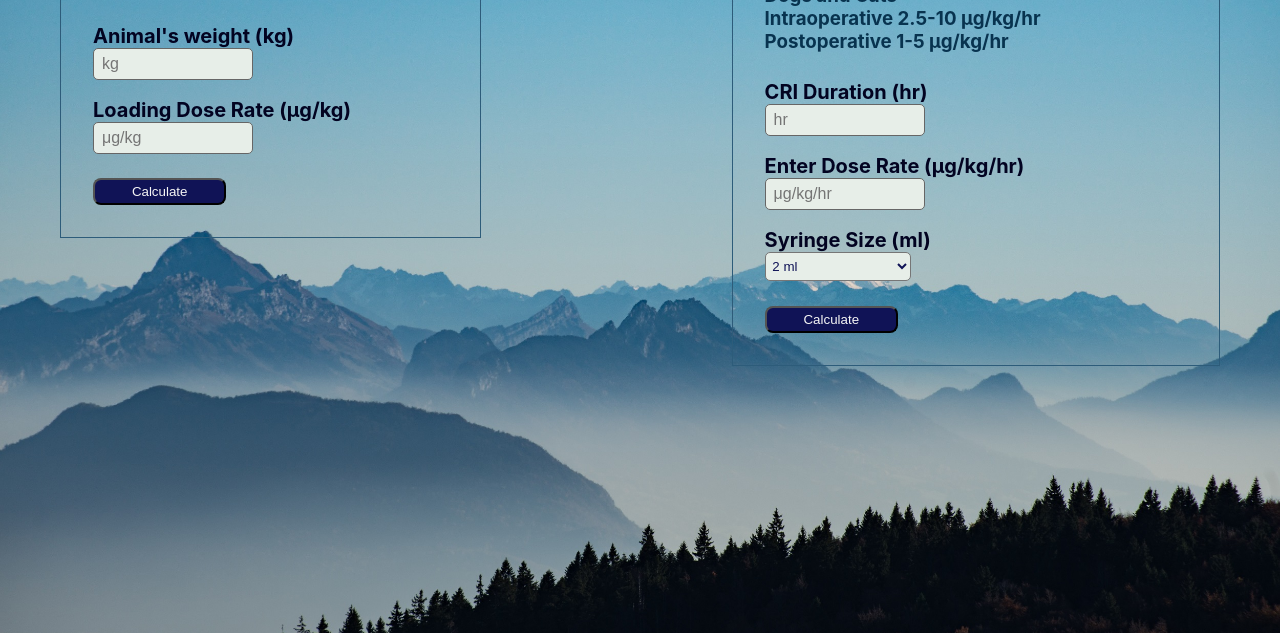
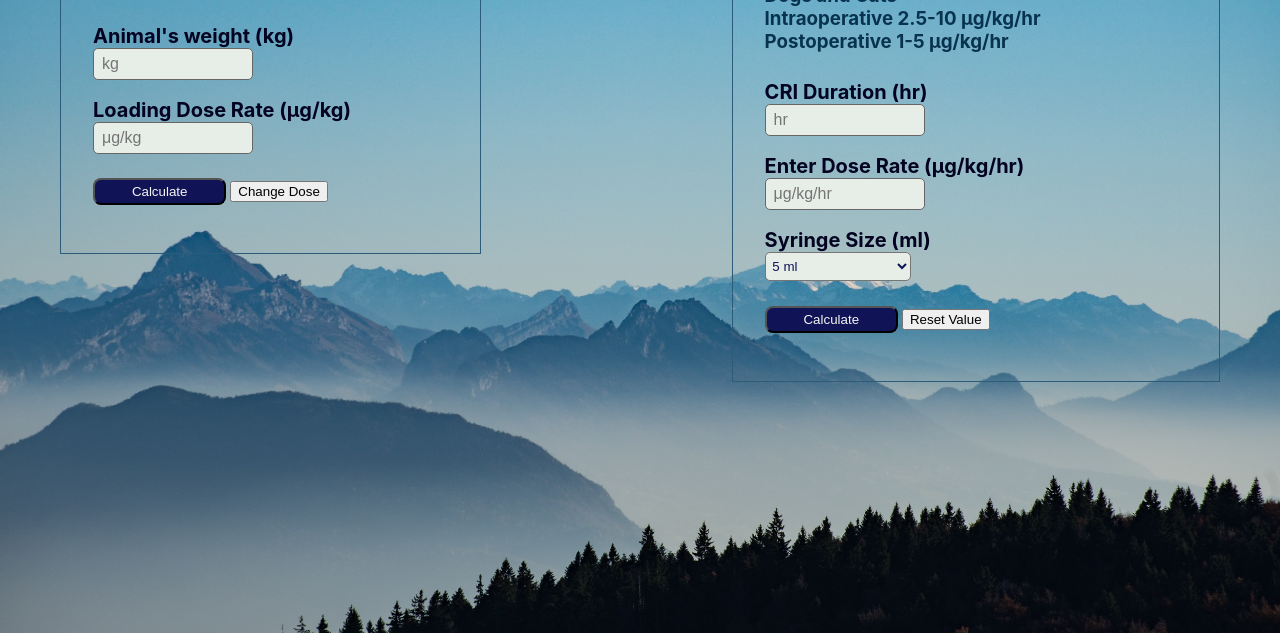
Before and after one commit to kissimoto/fentssyringe, a plain HTML site: page index.html in a window 1280 px wide. Shown: the part 183-816 px from the top of the page. Drawn offline with Linux system fonts and the light colour scheme.

Commit message:
Update index.html

```diff
--- a/index.html
+++ b/index.html
@@ -20,9 +20,13 @@
         <label for=loadingDoseRate>Loading Dose Rate (μg/kg)</label>
         <input type=number  id=loadingDoseRate required value='' placeholder=μg/kg>
      <br>
+     <span>
     <button onclick=fentaprocess() id='submitbutton'>Calculate</button>
+     <button onclick="reload()" id='reloadButton'>Change Dose</button>
+    </span>
    </div>
        <div id=result2></div>
+       <p id="error"></p>
        <script src=fentanylloadnsyringe.js></script>
  </div>
 
@@ -41,16 +45,19 @@
             <br>
             <label for='syringeSize'>Syringe Size (ml)</label>
             <select id='syringeSize'>
-                <option value='2'>2 ml</option>
                 <option value='5'>5 ml</option>
                 <option value='10'>10 ml</option>
                 <option value='20'>20 ml</option>
                 <option value='50'>50 ml</option>
             </select>
             <br>
+            <span>
             <button onclick=fentanylprocess() id='submitbutton'>Calculate</button>
+            <button onclick="refresh()" id='refreshButton'>Reset Value</button>
+        </span>
         </div>
     <div id=result></div>
+    <p id="error2"></p>
     <script src=fentanylloadnsyringe.js></script>
 
 </div>
```
